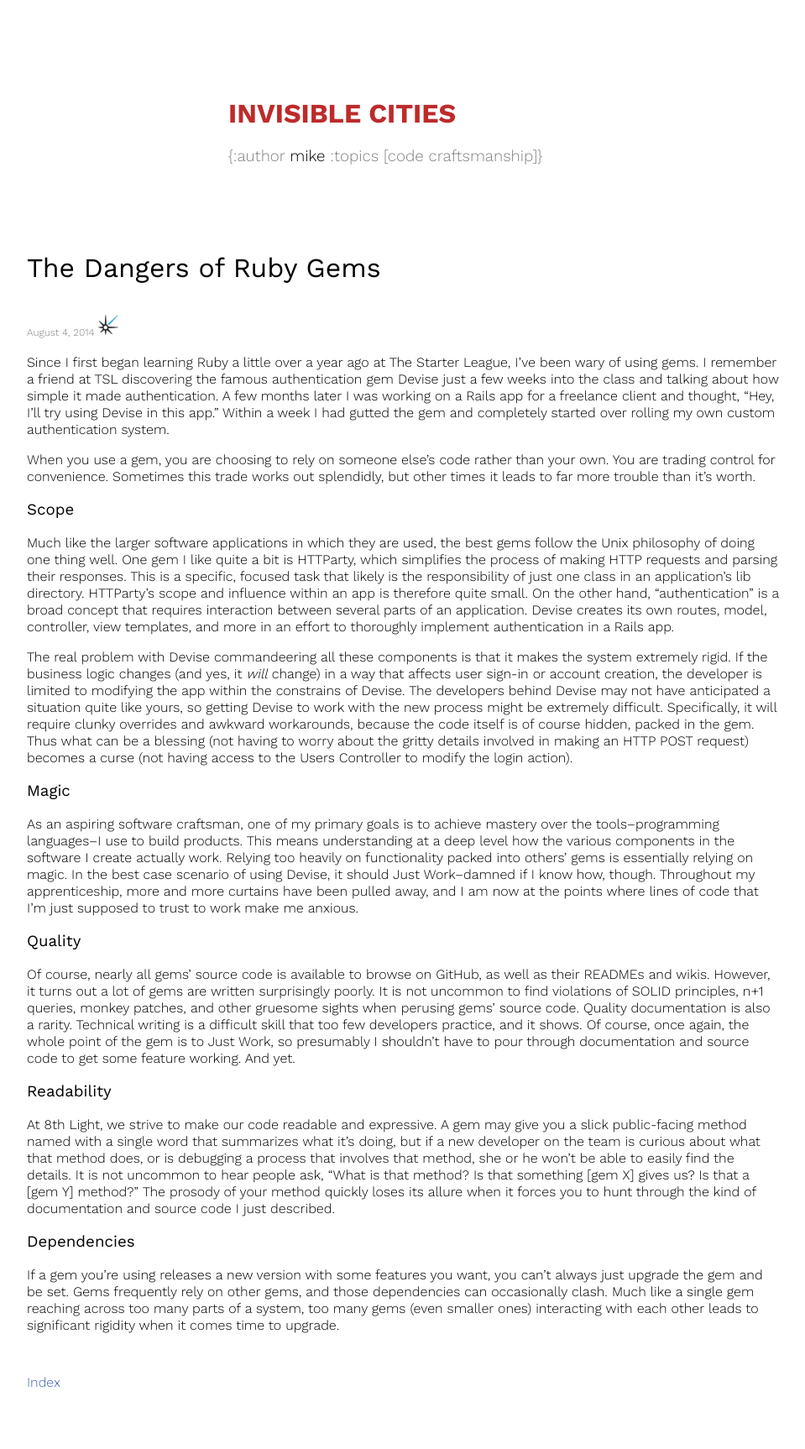
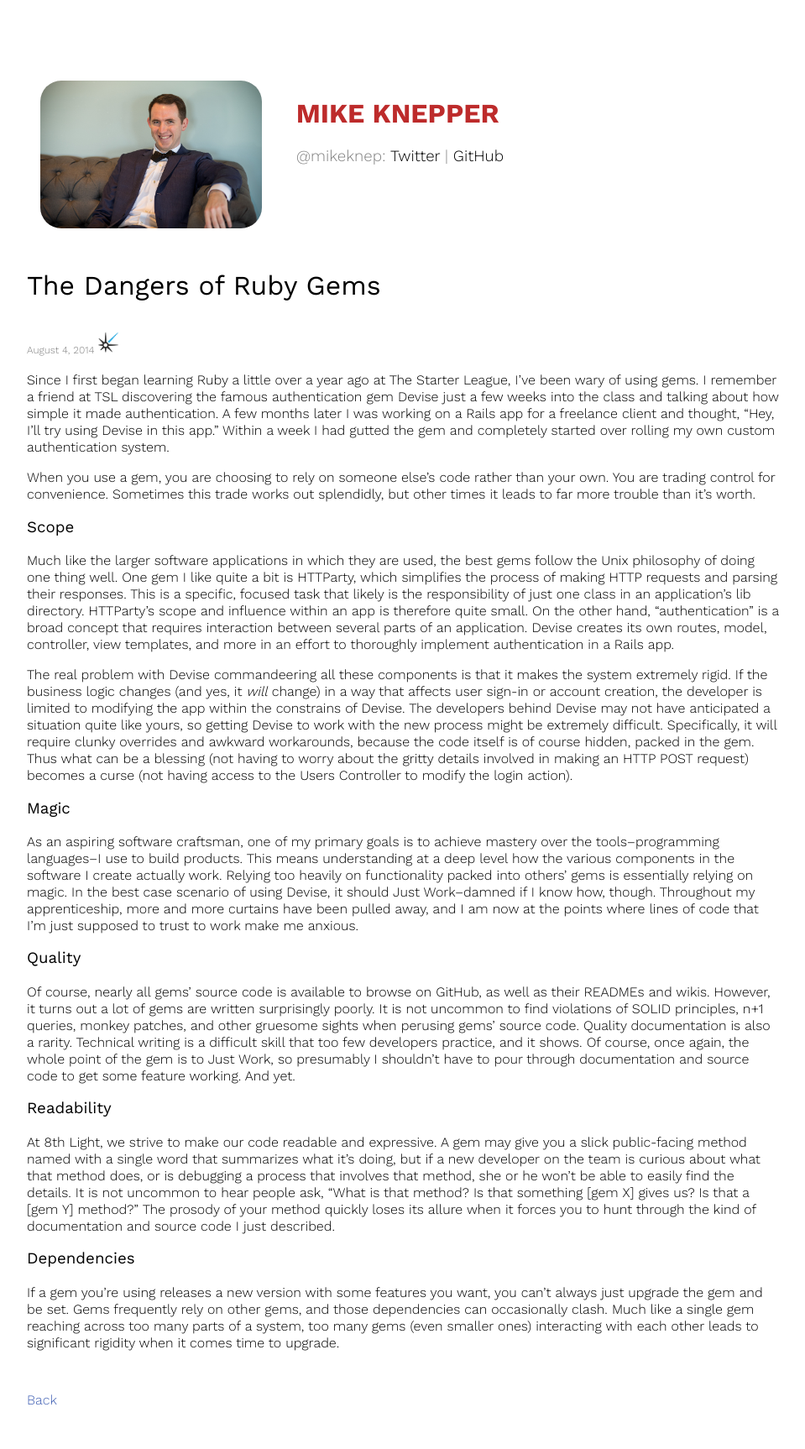
Before and after one commit to mikeknep/website, a Jekyll site: the page built from _posts/2014-08-04-dangers_of_gems.md, in a window 1280 px wide. Shown: the whole page at 84% size, without its empty margins (160-1119 px from the left). Built offline with Jekyll 4.4.1, drawn with Linux system fonts in a browser that asks for light colours; before the commit the page ends 1705 px from its top, so only the background shows below that.

Commit message:
Add photo and consolidate pages
- Just one page now, no separate post index page
- Some CSS overhaul

```diff
--- a/_includes/blog_header.html
+++ /dev/null
@@ -1,6 +0,0 @@
-<div class="row clearfix">
-  <header>
-    <h1 class="title">Invisible Cities</h1>
-    <h3 class="byline">{:author <a href="/">mike</a> :topics [code craftsmanship]}</h3>
-  </header>
-</div>
--- /dev/null
+++ b/_includes/header.html
@@ -0,0 +1,11 @@
+<div class="row clearfix">
+  <header>
+    <div class="column two-thirds flow-opposite">
+      <h1 class="title">Mike Knepper</h1>
+      <h3 class="byline">@mikeknep: <a href="https://twitter.com/mikeknep" target="_blank">Twitter</a> | <a href="https://github.com/mikeknep" target="_blank">GitHub</a></h3>
+    </div>
+    <div class="column one-third">
+      <a href="/"><img id="me" src="/images/me.jpg" /></a>
+    <div>
+  </header>
+</div>
--- a/_includes/post_date.html
+++ b/_includes/post_date.html
@@ -1,6 +1,6 @@
 <p class="post-date">
   {{ include.p.date | date: '%B %e, %Y' }}
   {% if include.p.8thLightURL %}
-    <a href="{{ include.p.8thLightURL }}"><img src="/images/8th-Light-Logo.png" height="26" width="26"></a>
+    <a href="{{ include.p.8thLightURL }}"><img class="logo" src="/images/8th-Light-Logo.png" /></a>
   {% endif %}
 </p>
--- a/_includes/post_snippet.html
+++ b/_includes/post_snippet.html
@@ -1,9 +1,9 @@
 <article class="row clearfix">
-  <div class="column three-fourths flow-opposite">
-    <h2><a href="{{ post.url }}">{{ post.title }}</a></h2>
+  <div class="column two-thirds flow-opposite">
+    <h3><a href="{{ post.url }}">{{ post.title }}</a></h3>
     {{ post.excerpt }}
   </div>
-  <div class="column one-fourth">
+  <div class="column one-third">
     {% include post_date.html p=post %}
   </div>
 </article>
--- a/_layouts/post.html
+++ b/_layouts/post.html
@@ -3,11 +3,11 @@ layout: default
 ---
 
 <div class="container">
-  {% include blog_header.html %}
+  {% include header.html %}
 
   <h1>{{ page.title }}</h1>
   {% include post_date.html p=page %}
 
   {{ content }}
-  <p class="back-footer"><a class="colored" href="/invisible_cities">Index</a></p>
+  <p class="back-footer"><a class="colored" href="/">Back</a></p>
 </div>
--- a/css/styles.css
+++ b/css/styles.css
@@ -45,6 +45,8 @@ html {
     padding-right: 1rem;
   }
 
+  .column.one-third { width: 33%; }
+  .column.two-thirds { width: 66%; }
   .column.three-fourths { width: 75%; }
   .column.one-fourth { width: 25%; }
   .column.flow-opposite { float: right; }
@@ -88,10 +90,6 @@ p.back-footer {
 header {
   margin-top: 6rem;
   margin-bottom: 4rem;
-  padding-left: 1rem;
-  padding-right: 1rem;
-  float: right;
-  width: 75%;
 }
 
 .title {
@@ -107,12 +105,17 @@ header {
   color: #808080;
 }
 
-
 h1,h2,h3 {
   font-family: 'Work Sans', sans-serif;
   font-weight: 400;
   line-height: 115%;
 }
+
+
+p.description {
+  margin-bottom: 3rem;
+}
+
 
 /* Post metadata */
 .post-date {
@@ -121,6 +124,7 @@ h1,h2,h3 {
   font-weight: 300;
   font-size: 75%;
 }
+
 
 /* Code */
 pre {
@@ -136,3 +140,15 @@ code {
   font-family: 'Inconsolata';
   font-weight: 400;
 }
+
+
+/* Images */
+img#me {
+  max-width: 100%;
+  border-radius: 25px;
+}
+
+img.logo {
+  height: 26px;
+  width: 26px;
+}
```
Also changed, not shown: index.html (+14 -11 lines), invisible_cities/index.html (deleted, +0 -14 lines), images/me.jpg (added).
